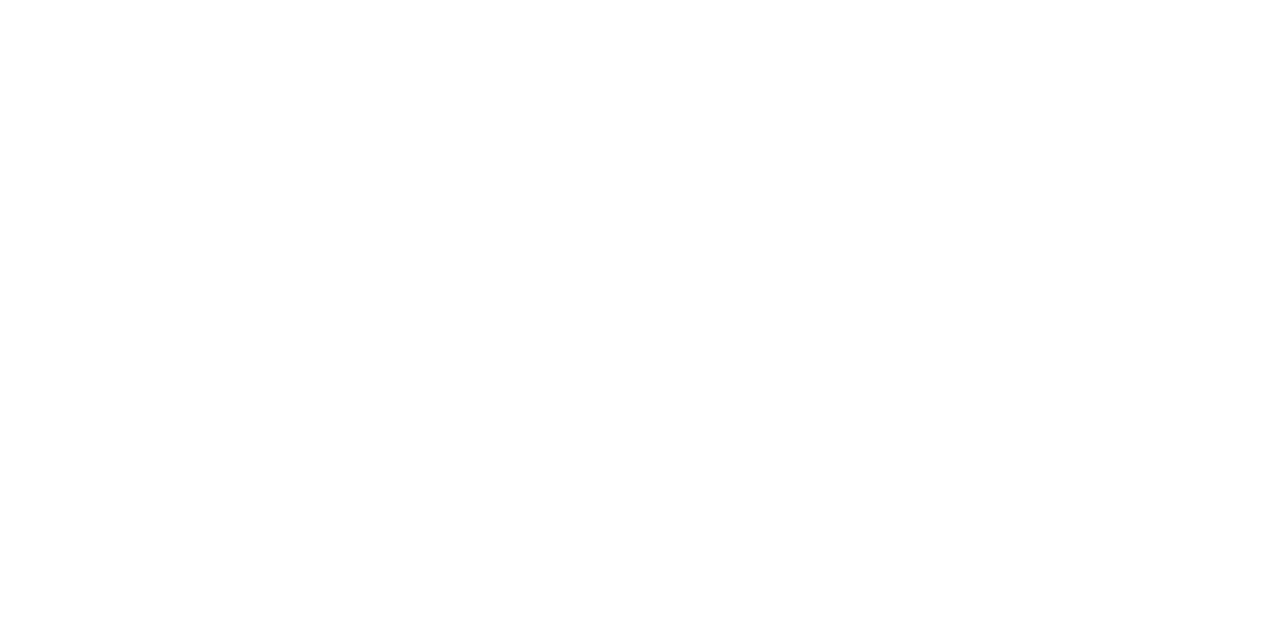
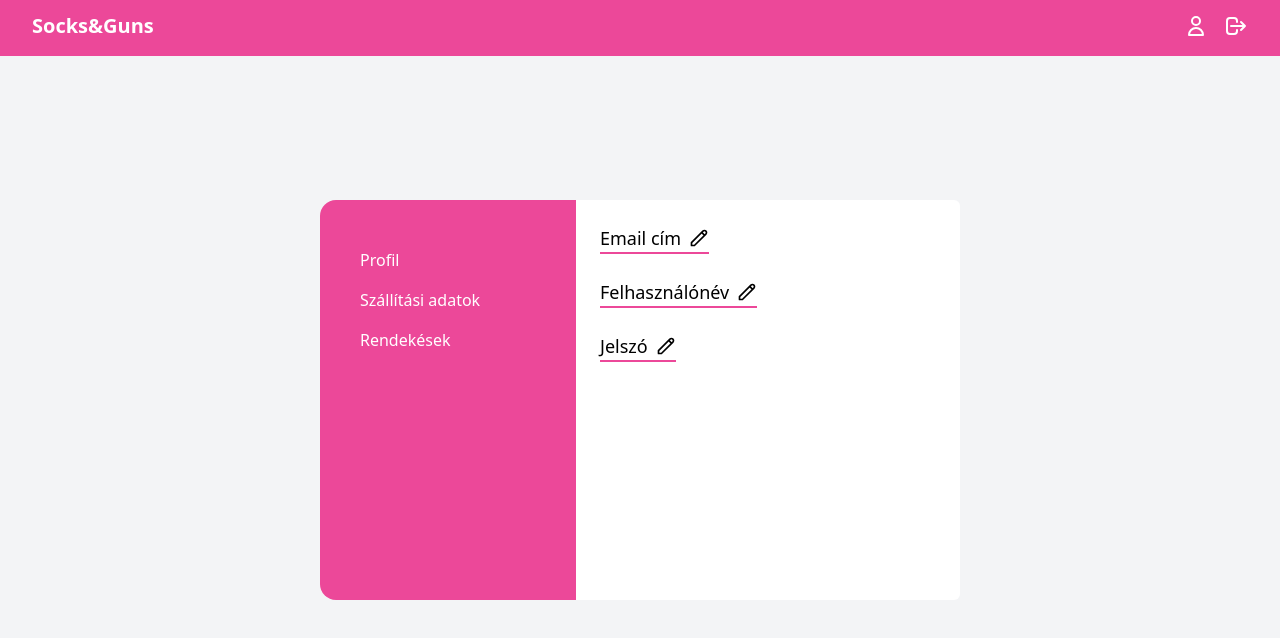
Before and after one commit to szaszabi7/SocksNGuns_Web, a Vue app: page /user/profile in a window 1280 px wide. Before the commit this address had no page. Shown: the top 638 px of the page. Built offline with nearby package versions, Linux system fonts and the light colour scheme; sample sign-in values are in the browser's storage.

Commit message:
user profile page

```diff
--- a/src/components/Login.vue
+++ b/src/components/Login.vue
@@ -72,7 +72,7 @@
                 <div class="mt-4">
                     <div>
                         <label for="email-address" class="block">Email cím</label>
-                        <input id="email-address" name="email" type="email" placeholder="Email cím" v-model="user.email" class="w-full px-4 py-2 mt-2 border rounded-md focus:outline-none focus:ring-2 focus:ring-pink-600">
+                        <input id="email-address" name="email" type="email" placeholder="Email cím" v-model="user.email" @keyup.enter="login" class="w-full px-4 py-2 mt-2 border rounded-md focus:outline-none focus:ring-2 focus:ring-pink-600">
                     </div>
                     <div v-if="v$.email.$error" class="flex items-center justify-between py-2 px-5 mt-2 bg-red-500 text-white rounded">
                         {{ v$.email.$errors[0].$message }}
@@ -80,7 +80,7 @@
                     <div class="mt-4">
                         <label for="password" class="block">Jelszó</label>
                         <div class="flex items-center mt-2">
-                            <input id="password" name="password" v-model="user.password" placeholder="Jelszó" :type="showPass ? 'text' : 'password'" class="w-full px-4 py-2 border rounded-md focus:outline-none focus:ring-2 focus:ring-pink-600">
+                            <input id="password" name="password" v-model="user.password" placeholder="Jelszó" @keyup.enter="login"  :type="showPass ? 'text' : 'password'" class="w-full px-4 py-2 border rounded-md focus:outline-none focus:ring-2 focus:ring-pink-600">
                             <div v-if="!showPass">
                                 <svg xmlns="http://www.w3.org/2000/svg" class="h-6 w-6 mx-3" viewBox="0 0 20 20" fill="currentColor" @mousedown="togglePass">
                                     <path d="M10 12a2 2 0 100-4 2 2 0 000 4z" />
--- a/src/components/Navbar.vue
+++ b/src/components/Navbar.vue
@@ -43,7 +43,7 @@
 </script>
 
 <template>
-    <nav class="fixed inset-x-0 top-0 h-14 bg-slate-500">
+    <nav class="fixed inset-x-0 top-0 h-14 bg-pink-500 text-white">
         <div class="px-4 md:px-8">
             <div class="flex justify-between items-center">
                 <div class="flex">
@@ -55,13 +55,13 @@
                     </div>
                 </div>
 
-                <div class="flex">
+                <div class="hidden">
                     <!-- span helyett RouterLink -->
                     <span class="mr-2">Zoknik</span>
                     <span>Fegyverek</span>
                 </div>
 
-                <div class="hidden md:flex items-center">
+                <div class="hidden sm:flex items-center">
                     <RouterLink v-if="loggedIn" to="/user" class="block py-2 px-4 text-sm">
                         <svg xmlns="http://www.w3.org/2000/svg" class="h-6 w-6" fill="none" viewBox="0 0 24 24" stroke="currentColor" stroke-width="2">
                             <path stroke-linecap="round" stroke-linejoin="round" d="M16 7a4 4 0 11-8 0 4 4 0 018 0zM12 14a7 7 0 00-7 7h14a7 7 0 00-7-7z" />
@@ -79,7 +79,7 @@
                     </button>
                 </div>
 
-                <div class="md:hidden flex items-center">
+                <div class="sm:hidden flex items-center">
                     <button @click="toggleNav">
                         <svg xmlns="http://www.w3.org/2000/svg" class="h-6 w-6" fill="none" viewBox="0 0 24 24" stroke="currentColor" stroke-width="2">
                             <path stroke-linecap="round" stroke-linejoin="round" d="M4 6h16M4 12h16M4 18h16" />
@@ -89,7 +89,7 @@
             </div>
         </div>
 
-        <div :class="showMenu ? 'block' : 'hidden'" class="md:hidden">
+        <div :class="showMenu ? 'block' : 'hidden'" class="sm:hidden">
             <a href="#" class="block py-2 px-4 text-sm">placeholder</a>
             <a href="#" class="block py-2 px-4 text-sm">placeholder</a>
         </div>
--- /dev/null
+++ b/src/components/ProfileInformation.vue
@@ -0,0 +1,39 @@
+<script>
+
+</script>
+
+<template>
+    <div class="w-96 bg-white rounded-r-md">
+        <div class="py-6 px-6">
+            <div>
+                <label for="email-address" class="inline-flex items-center text-lg border-b-2 border-pink-500 mb-2">
+                    Email cím
+                    <svg xmlns="http://www.w3.org/2000/svg" class="h-5 w-5 ml-2" fill="none" viewBox="0 0 24 24" stroke="currentColor" stroke-width="2">
+                        <path stroke-linecap="round" stroke-linejoin="round" d="M15.232 5.232l3.536 3.536m-2.036-5.036a2.5 2.5 0 113.536 3.536L6.5 21.036H3v-3.572L16.732 3.732z" />
+                    </svg>
+                </label>
+                <!-- <p>email_placholder</p> -->
+                <input id="email-address" name="email" type="text" class="hidden w-full px-4 py-2 mt-2 border rounded-md focus:outline-none focus:ring-2 focus:ring-pink-600">
+            </div>
+            <div class="mt-4">
+                <label for="username" class="inline-flex items-center text-lg border-b-2 border-pink-500 mb-2">
+                    Felhasználónév
+                    <svg xmlns="http://www.w3.org/2000/svg" class="h-5 w-5 ml-2" fill="none" viewBox="0 0 24 24" stroke="currentColor" stroke-width="2">
+                        <path stroke-linecap="round" stroke-linejoin="round" d="M15.232 5.232l3.536 3.536m-2.036-5.036a2.5 2.5 0 113.536 3.536L6.5 21.036H3v-3.572L16.732 3.732z" />
+                    </svg>
+                </label>
+                <!-- <p>username_placholder</p> -->
+                <input id="username" name="username" type="text" class="hidden w-full px-4 py-2 mt-2 border rounded-md focus:outline-none focus:ring-2 focus:ring-pink-600">
+            </div>
+            <div class="mt-4">
+                <label for="password" class="inline-flex items-center text-lg border-b-2 border-pink-500 mb-2">
+                    Jelszó
+                    <svg xmlns="http://www.w3.org/2000/svg" class="h-5 w-5 ml-2" fill="none" viewBox="0 0 24 24" stroke="currentColor" stroke-width="2">
+                        <path stroke-linecap="round" stroke-linejoin="round" d="M15.232 5.232l3.536 3.536m-2.036-5.036a2.5 2.5 0 113.536 3.536L6.5 21.036H3v-3.572L16.732 3.732z" />
+                    </svg>
+                </label>
+                <!-- password, password_confirmation input dropdown-->
+            </div>
+        </div>
+    </div>
+</template>
--- /dev/null
+++ b/src/components/ProfileSideMenu.vue
@@ -0,0 +1,18 @@
+<script>
+
+</script>
+
+<template>
+    <div class="w-64 bg-pink-500 rounded-l-2xl">
+        <div class="py-6 pl-6">
+            <div class="flex pl-4 pr-10 py-2 text-white">
+                <!-- profil iamge -->
+                <!-- Helló {{username}} -->
+                <!-- user type (vásárló, admin) -->
+            </div>
+            <div class="pl-4 pr-10 py-2 text-white hover:bg-white hover:text-pink-500 hover:rounded-l-3xl">Profil</div>
+            <div class="pl-4 pr-10 py-2 text-white hover:bg-white hover:text-pink-500 hover:rounded-l-3xl">Szállítási adatok</div>
+            <div class="pl-4 pr-10 py-2 text-white hover:bg-white hover:text-pink-500 hover:rounded-l-3xl">Rendekések</div>
+        </div>
+     </div>
+</template>
--- a/src/composables/products.js
+++ b/src/composables/products.js
@@ -1,17 +1,17 @@
 import { ref } from "vue";
-import axios from "axios";
+import axiosClient from "../axios";
 
 export default function useProducts() {
     const products = ref([])
     const product = ref([])
 
     const getProducts = async () => {
-        let response = await axios.get('http://127.0.0.1:8000/api/items')
+        let response = await axiosClient.get('/items')
         products.value = response.data
     }
 
     const getProduct = async (id) => {
-        let response = await axios.get(`http://127.0.0.1:8000/api/items/${id}`)
+        let response = await axiosClient.get(`/items/${id}`)
         product.value = response.data
     }
 
--- a/src/router/index.js
+++ b/src/router/index.js
@@ -5,6 +5,7 @@
 import ProductView from '../views/ProductView.vue'
 import store from '../store'
 import UserPageView from '../views/UserPageView.vue'
+import ProfileInformation from '../components/ProfileInformation.vue'
 
 const router = createRouter({
   history: createWebHistory(),
@@ -31,9 +32,16 @@
     },
     {
       path: '/user',
+      redirect: '/user/profile',
       name: 'UserPage',
       meta: {requiresAuth: true},
-      component: UserPageView
+      component: UserPageView,
+      children: [
+        {
+          path: 'profile',
+          component: ProfileInformation,
+        },
+      ],
     }
   ]
 })
--- a/src/views/HomePageView.vue
+++ b/src/views/HomePageView.vue
@@ -7,14 +7,15 @@
 	<Navbar />
 	<div class="container mx-auto">
         <div class="grid grid-cols-5 mt-20">
-            <div class="col-span-1 ml-5">
+            <div class="col-span-1">
 				<!-- side menu component -->
             </div>
-            <div class="col-span-4">
-                <div class="grid gap-4 justify-center lg:grid-cols-4 md:grid-cols-3 sm:grid-cols-2">
+            <div class="col-span-3">
+                <div class="grid gap-4 justify-center lg:grid-cols-3 md:grid-cols-3 sm:grid-cols-2">
                     <ProductCard />
                 </div>
             </div>
+            <div class="col-span-1"></div>
         </div>
     </div>
 </template>
--- a/src/views/UserPageView.vue
+++ b/src/views/UserPageView.vue
@@ -1,12 +1,15 @@
 <script setup>
-    import Navbar from "../components/Navbar.vue";
+import Navbar from "../components/Navbar.vue";
+import ProfileSideMenu from "../components/ProfileSideMenu.vue";
+import { RouterView } from 'vue-router';
 </script>
 
 <template>
     <Navbar />
     <div class="flex items-center justify-center h-screen bg-gray-100">
-        <div class="px-8 py-6 mt-4 text-left bg-white shadow-lg rounded-md">
-
-        </div>
+        <div class="flex h-2/4">
+            <ProfileSideMenu />
+            <RouterView />
+         </div>
     </div>
 </template>
```
